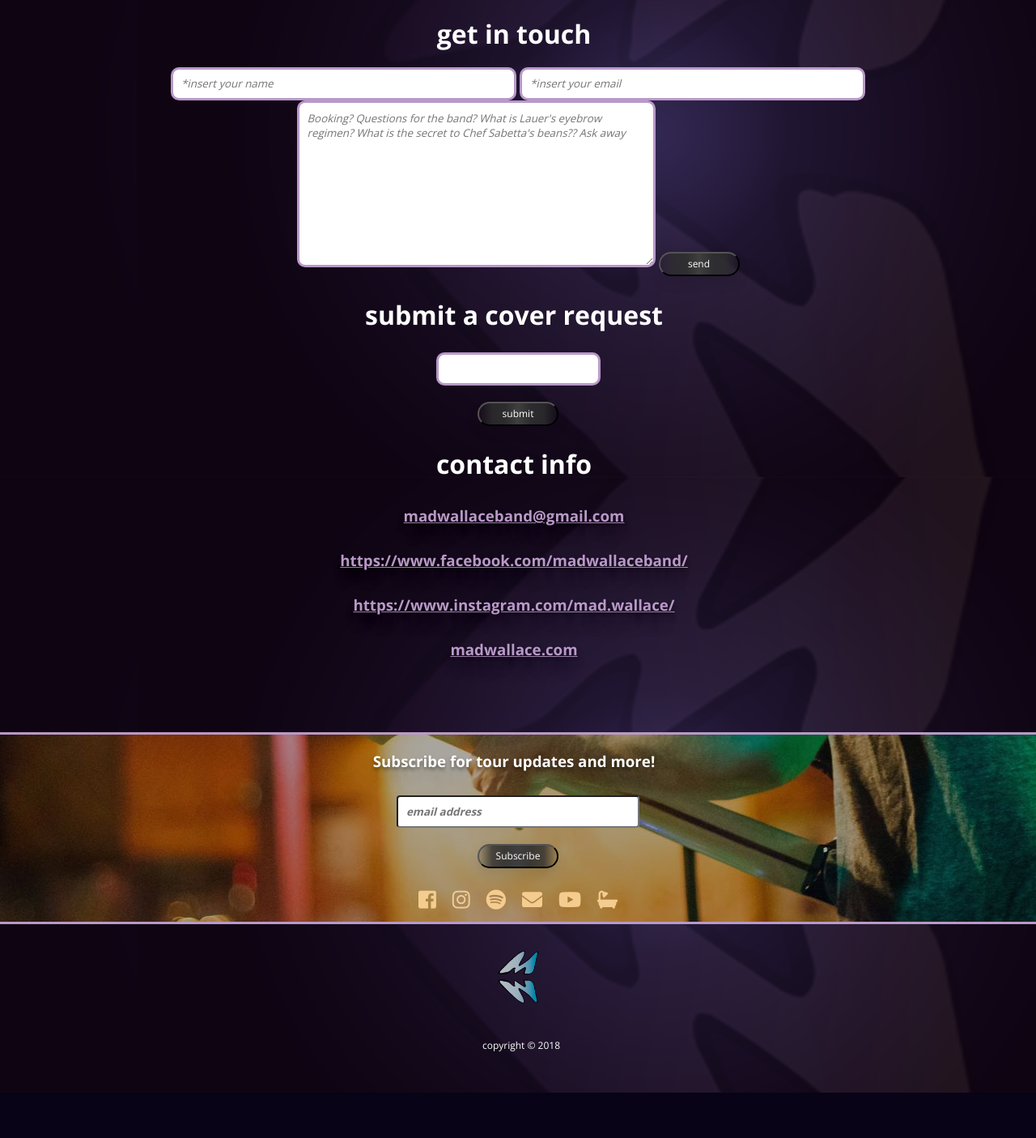
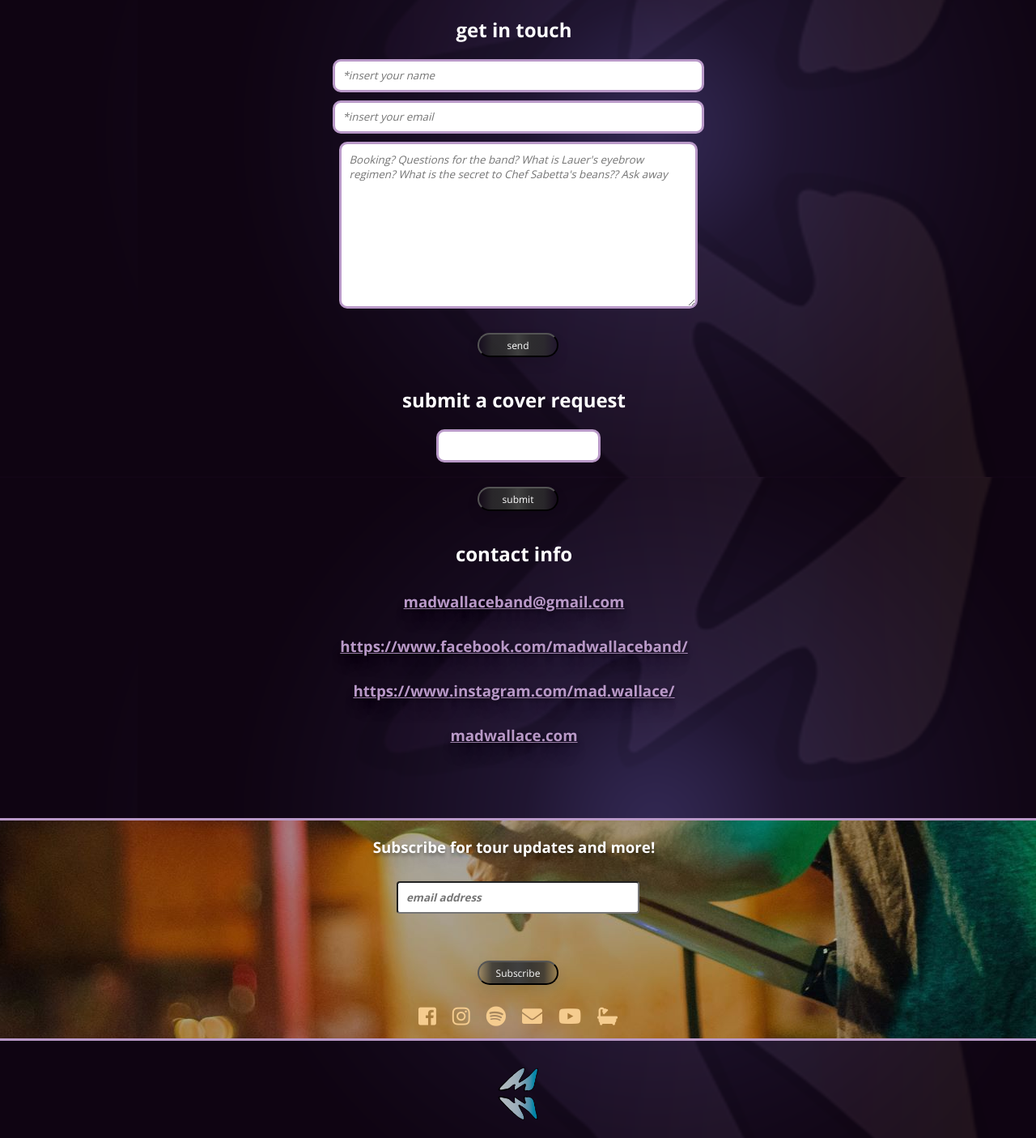
Before and after one commit to jarushford/Mad-Wallace, a PHP site: page /contact.html in a window 1280 px wide. Shown: the part 264-1669 px from the top of the page at 81% size. Before the commit the page ends 1613 px from the top, so only its background shows below. Run offline with PHP 8.4, Linux system fonts and the light colour scheme; some libraries are stand-ins or nearby versions.

Commit message:
Adding Forms/ Formspree to all pages

```diff
--- a/about.html
+++ b/about.html
@@ -125,8 +125,7 @@
 	<footer class="footer">
 		<div class="lowerToolbar">
 			<h3>Subscribe for tour updates and more!</h3>
-			<input type="email" name="email" placeholder="email address" />
-			<input type="submit" value="Subscribe"/>
+
 			<p class="social-icons">
 				<a href="https://www.facebook.com/madwallaceband/" target="_blank" title="facebook"><i class="fab fa-facebook-square"></i></a>
 				<a href="https://www.instagram.com/mad.wallace/" target="_blank" title="instagram"><i class="fab fa-instagram"></i></a>
--- a/contact.html
+++ b/contact.html
@@ -60,17 +60,19 @@
 	<div class="contact">
 		<div class="message">
 			<h2>get in touch</h2>
-			<form method="post" name="form_message" action="form-to-email.php">
-				<input id="name" type="text" name="name" placeholder="*insert your name" size="48" maxlength="24">
-				<input id="email" type="text" name="email" placeholder="*insert your email" size="48" maxlength="40">
-				<textarea name="message" cols="50" rows="12" placeholder="Booking? Questions for the band? What is Lauer's eyebrow regimen? What is the secret to Chef Sabetta's beans?? Ask away"></textarea>
+			<form method="post" name="form_message" action="https:/formspree.io/madwallaceband@gmail.com">
+				<input id="name" type="text" name="name" placeholder="*insert your name" size="52" maxlength="24"><br />
+				<input id="email" type="text" name="email" placeholder="*insert your email" size="52" maxlength="40"><br />
+				<textarea name="message" cols="50" rows="12" placeholder="Booking? Questions for the band? What is Lauer's eyebrow regimen? What is the secret to Chef Sabetta's beans?? Ask away"></textarea><br />
 				<input type="submit" value="send" name="message_send">
 			</form>
 		</div>
 		<div class="cover-idea">
 				<h2>submit a cover request</h2>
-				<input id="cover-submission" type="text" name="text">
-				<input type="submit" value="submit" name="cover_submit">
+				<form method="post" name="cover_request"action="https:/formspree.io/madwallaceband@gmail.com">
+					<input id="cover-submission" type="text" name="text"><br />
+					<input type="submit" value="submit" name="cover_submit">
+				</form>
 		</div>
 		<div class="contact-info">
 				<h2>contact info</h2>
@@ -83,8 +85,8 @@
 	<footer class="footer">
 	<div class="lowerToolbar">
 		<h3>Subscribe for tour updates and more!</h3>
-		<input type="email" name="email" placeholder="email address" />
-		<input type="submit" value="Subscribe"/>
+			<input type="email" name="email" placeholder="email address" /><br >
+			<input type="submit" value="Subscribe"/>
 		<p class="social-icons">
 			<a href="https://www.facebook.com/madwallaceband/" target="_blank" title="facebook"><i class="fab fa-facebook-square"></i></a>
 			<a href="https://www.instagram.com/mad.wallace/" target="_blank" title="instagram"><i class="fab fa-instagram"></i></a>
--- a/home.html
+++ b/home.html
@@ -107,8 +107,10 @@
 	<footer class="footer">
 		<div class="lowerToolbar">
 			<h3>Subscribe for tour updates and more!</h3>
-			<input type="email" name="email" placeholder="email address" />
-			<input type="submit" value="Subscribe"/>
+			<form method="post" name="email_list" action="https:/formspree.io/madwallaceband@gmail.com">
+				<input type="email" name="email" placeholder="email address" /><br >
+				<input type="submit" value="Subscribe"/>
+			</form>
 			<p class="social-icons">
 				<a href="https://www.facebook.com/madwallaceband/" target="_blank" title="facebook"><i class="fab fa-facebook-square"></i></a>
 				<a href="https://www.instagram.com/mad.wallace/" target="_blank" title="instagram"><i class="fab fa-instagram"></i></a>
--- a/media.html
+++ b/media.html
@@ -145,8 +145,10 @@
 	<footer class="footer">
 		<div class="lowerToolbar">
 			<h3>Subscribe for tour updates and more!</h3>
-			<input type="email" name="email" placeholder="email address" />
-			<input type="submit" value="Subscribe"/>
+			<form method="post" name="email_list" action="https:/formspree.io/madwallaceband@gmail.com">
+				<input type="email" name="email" placeholder="email address" /><br >
+				<input type="submit" value="Subscribe"/>
+			</form>
 			<p class="social-icons">
 				<a href="https://www.facebook.com/madwallaceband/" target="_blank" title="facebook"><i class="fab fa-facebook-square"></i></a>
 				<a href="https://www.instagram.com/mad.wallace/" target="_blank" title="instagram"><i class="fab fa-instagram"></i></a>
--- a/styles/contact.css
+++ b/styles/contact.css
@@ -2,8 +2,8 @@
 	text-align: center;
 }
 
-form{
-	text-align: center;
+form input, form textarea{
+	margin-bottom: 10px;
 }
 
 .contact-container{
--- a/styles/global-styles.css
+++ b/styles/global-styles.css
@@ -213,7 +213,7 @@ td>a:hover {
 
 
 h2 {
-	font-size: 32px;
+	fopont-size: 32px;
 }
 
 h3 {
--- a/tour.html
+++ b/tour.html
@@ -111,8 +111,10 @@
 	<footer class="footer">
 		<div class="lowerToolbar">
 			<h3>Subscribe for tour updates and more!</h3>
-			<input type="email" name="email" placeholder="email address" />
-			<input type="submit" value="Subscribe"/>
+			<form method="post" name="email_list" action="https:/formspree.io/madwallaceband@gmail.com">
+				<input type="email" name="email" placeholder="email address" /><br >
+				<input type="submit" value="Subscribe"/>
+			</form>
 			<p class="social-icons">
 				<a href="https://www.facebook.com/madwallaceband/" target="_blank" title="facebook"><i class="fab fa-facebook-square"></i></a>
 				<a href="https://www.instagram.com/mad.wallace/" target="_blank" title="instagram"><i class="fab fa-instagram"></i></a>
```
